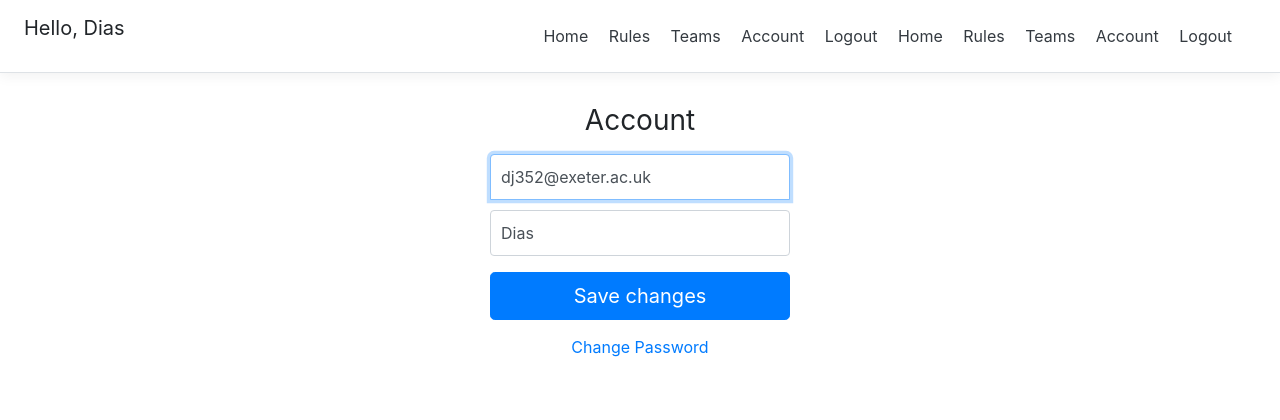
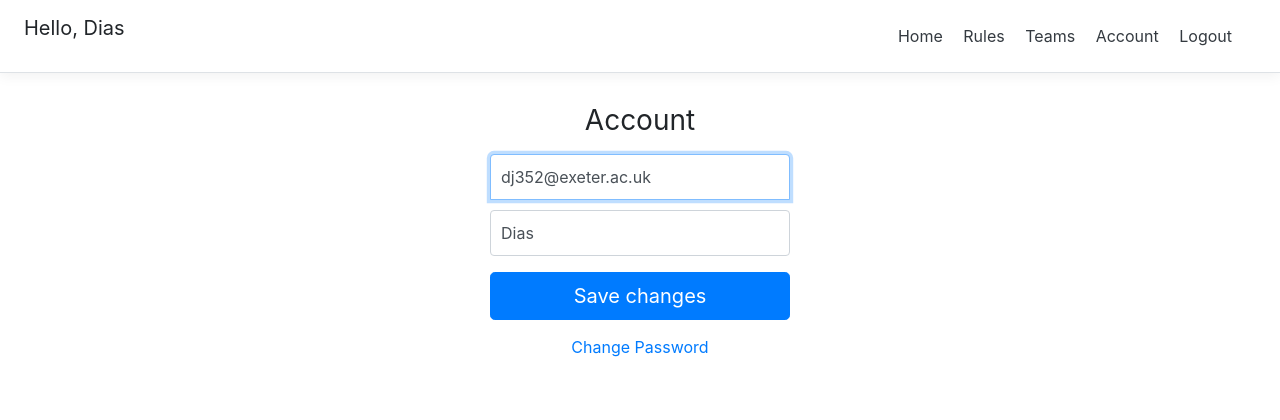
Before and after one commit to Dias2406/king-of-uni, a Django app: page /account/ in a window 1280 px wide. Shown: the top 420 px of the page. Run offline with Django 4.2, Linux system fonts and the light colour scheme; a user stored in the database is signed in; some libraries are stand-ins or nearby versions.

Commit message:
pls merge

```diff
--- a/mysite_v1/templates/snippets/header.html
+++ b/mysite_v1/templates/snippets/header.html
@@ -35,11 +35,6 @@ integrity="sha384-Gn5384xqQ1aoWXA+058RXPxPg6fy4IWvTNh0E263XmFcJlSAwiGgFAW/dAiS6J
   </h5>
   <nav class="my-2 my-md-0 mr-md-3" ml-auto>
     {% if request.user.is_authenticated %}
-    <a class="p-2 text-dark" href="{% url 'home' %}">Home</a>
-    <a class="p-2 text-dark" href="{% url 'rules' %}">Rules</a>
-    <a class="p-2 text-dark" href="#">Teams</a>
-    <a class="p-2 text-dark" href = "{% url 'account' %}">Account</a>
-    <a class="p-2 text-dark" href = "{% url 'logout' %}">Logout</a>
       {% if request.user.is_gameKeeper %}
         <a class="p-2 text-dark" href="{% url 'home' %}">Home</a>
         <a class="p-2 text-dark" href="{% url 'rules' %}">Rules</a>
```
